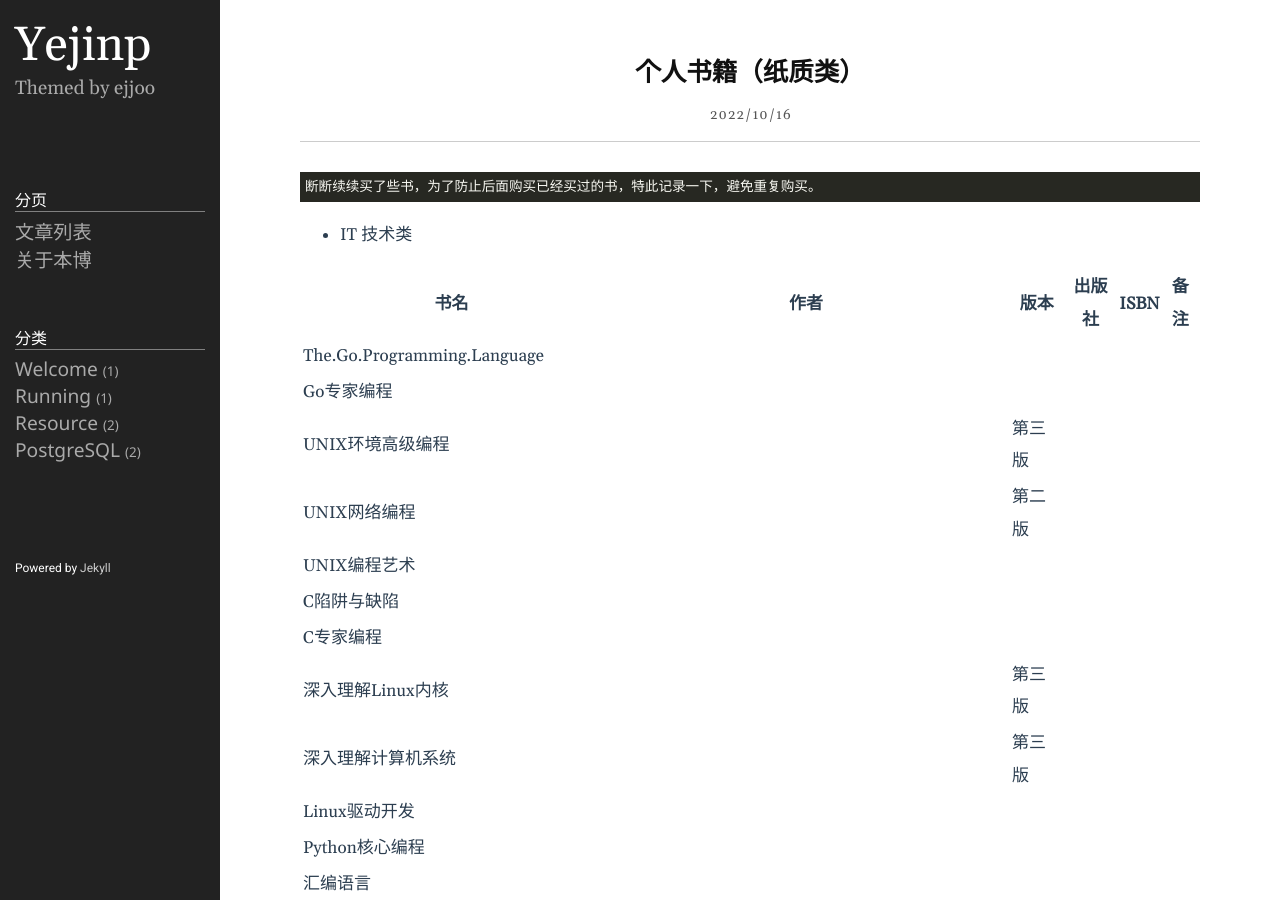
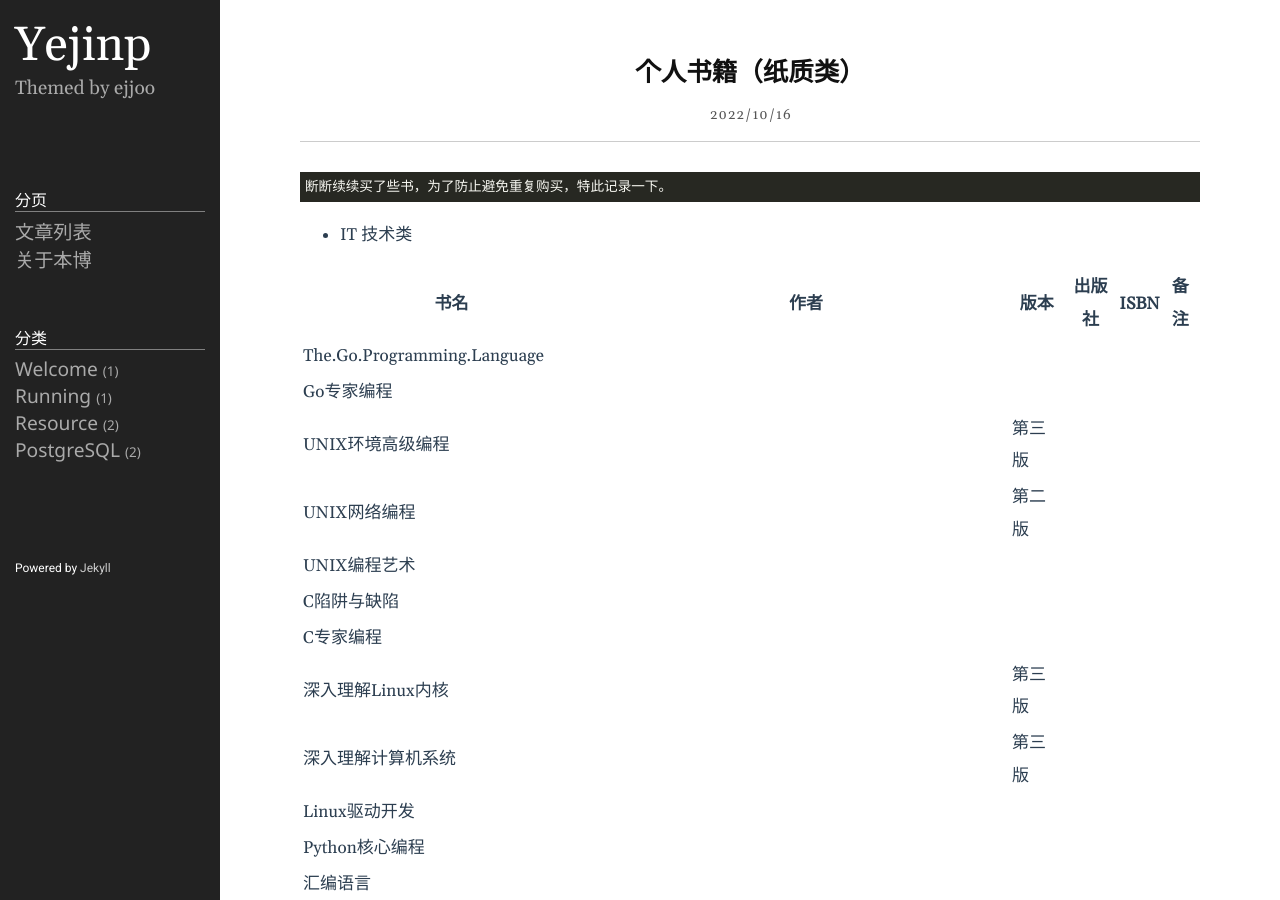
Before and after one commit to yejinp/yejinp.github.io, a Jekyll site: the page built from _posts/2022-10-16-我的书籍.markdown, in a window 1280 px wide and 900 px high. Built offline with Jekyll 4.4.1, drawn with Linux system fonts in a browser that asks for light colours.

Commit message:
adjust format

```diff
--- a/_posts/2022-10-16-我的书籍.markdown
+++ b/_posts/2022-10-16-我的书籍.markdown
@@ -5,7 +5,7 @@ date: 2022-10-16 21:20:23 +0800
 category: resource
 ---
 
-    断断续续买了些书，为了防止后面购买已经买过的书，特此记录一下，避免重复购买。
+    断断续续买了些书，为了防止避免重复购买，特此记录一下。
 
 * IT 技术类
 
```
